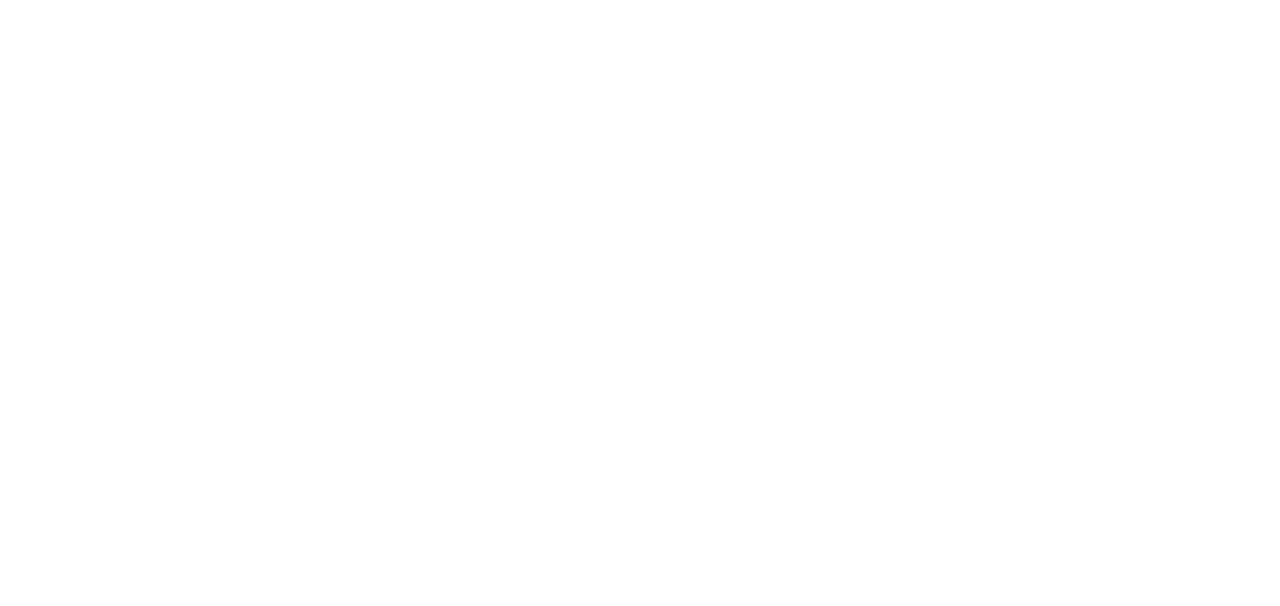
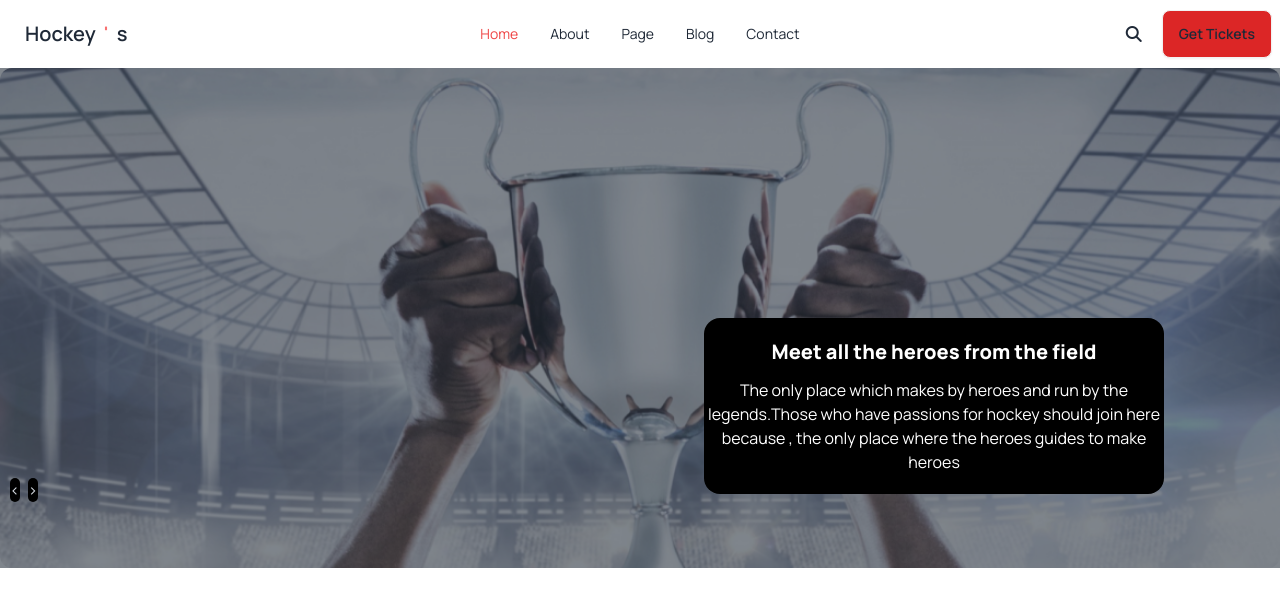
Before and after one commit to huzza902/hockys-club, a plain HTML site: page index.html in a window 1280 px wide. Drawn offline with nearby package versions, Linux system fonts and the light colour scheme.

Commit message:
added header

```diff
--- a/index.html
+++ b/index.html
@@ -11,17 +11,70 @@
     <link rel="preconnect" href="https://fonts.gstatic.com" crossorigin>
     <link href="https://fonts.googleapis.com/css2?family=Manrope:wght@200..800&display=swap" rel="stylesheet">
     <style>
-        .font-manrope{
+        .font-manrope {
             font-family: "Manrope", system-ui;
         }
     </style>
+    <script src="https://kit.fontawesome.com/d05c174ddb.js" crossorigin="anonymous"></script>
+
 
 
 </head>
 
 <body class="font-manrope">
     <header>
-        <nav></nav>
+        <nav>
+            <div class="navbar ">
+                <div class="navbar-start">
+                    <div class="dropdown">
+                        <div tabindex="0" role="button" class="btn btn-ghost lg:hidden">
+                            <svg xmlns="http://www.w3.org/2000/svg" class="h-5 w-5" fill="none" viewBox="0 0 24 24"
+                                stroke="currentColor">
+                                <path stroke-linecap="round" stroke-linejoin="round" stroke-width="2"
+                                    d="M4 6h16M4 12h8m-8 6h16" />
+                            </svg>
+                        </div>
+                        <ul tabindex="0" class="menu menu-sm dropdown-content  rounded-box z-[1] mt-3 w-52 p-2 ">
+                            <li><a>Item 1</a></li>
+
+                        </ul>
+                    </div>
+                    <a class="btn btn-ghost text-xl">Hockey<span class="text-red-400">'</span>s</a>
+                </div>
+                <div class="navbar-center hidden lg:flex">
+                    <ul class="menu menu-horizontal px-1">
+                        <li><a><span class="text-red-500">Home</span></a></li>
+                        <li>
+                            <a href="">About</a>
+                        </li>
+                        <li><a>Page</a></li>
+                        <li><a href="">Blog</a></li>
+                        <li><a href="">Contact</a></li>
+                    </ul>
+                </div>
+                <div class="navbar-end gap-5">
+
+                    <div class=""> <i class="fa-solid fa-magnifying-glass"></i></div>
+                    <a class="btn bg-red-600">Get Tickets</a>
+                </div>
+            </div>
+        </nav>
+        <section class="">
+            <div class="hero min-h-[500px] rounded-xl" style="background-image: url(./Images/1.png);">
+                <div class="hero-overlay bg-opacity-60"></div>
+                <div class="hero-content text-neutral-content text-center">
+                    <div class="max-w-md relative">
+                       <div class="absolute flex gap-2 -left-[630px] top-40"><span class="bg-black rounded-lg" ><</span>
+                    <span class="bg-black rounded-full">></span></div>
+                       <div class="absolute bg-black text-white h-44 w-[460px] py-5 left-16 rounded-2xl">
+                        <h3 class="font-extrabold text-xl">Meet all the heroes from the field</h3>
+                        <p class="py-3 px-1 ">The only place which makes by heroes and run by the legends.Those who have passions for hockey should join here because , the only place where the heroes guides to make heroes  </p>
+                       </div>
+                    </div>
+                </div>
+            </div>
+        </section>
+
     </header>
     <main></main>
     <footer></footer>
```
